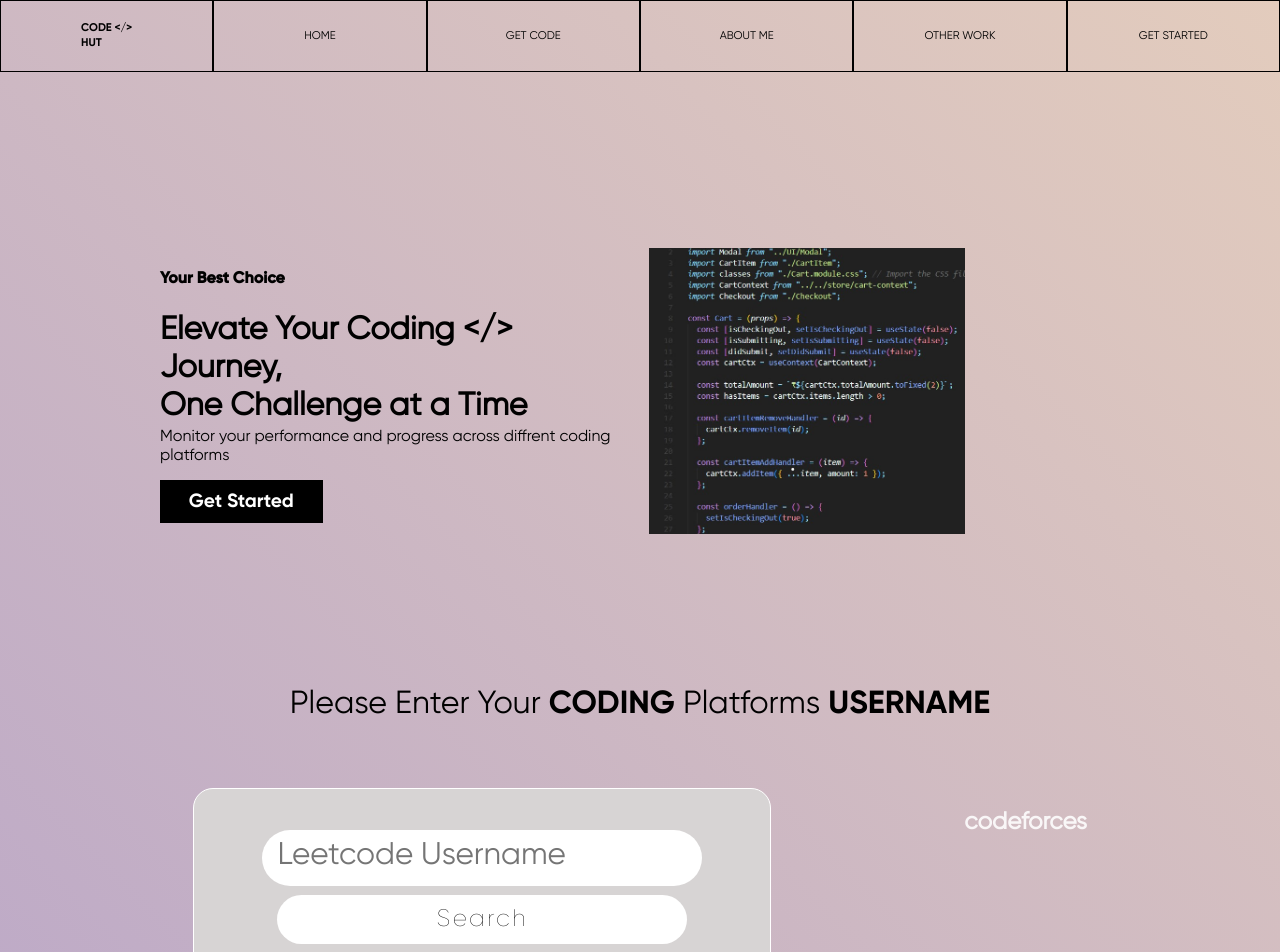
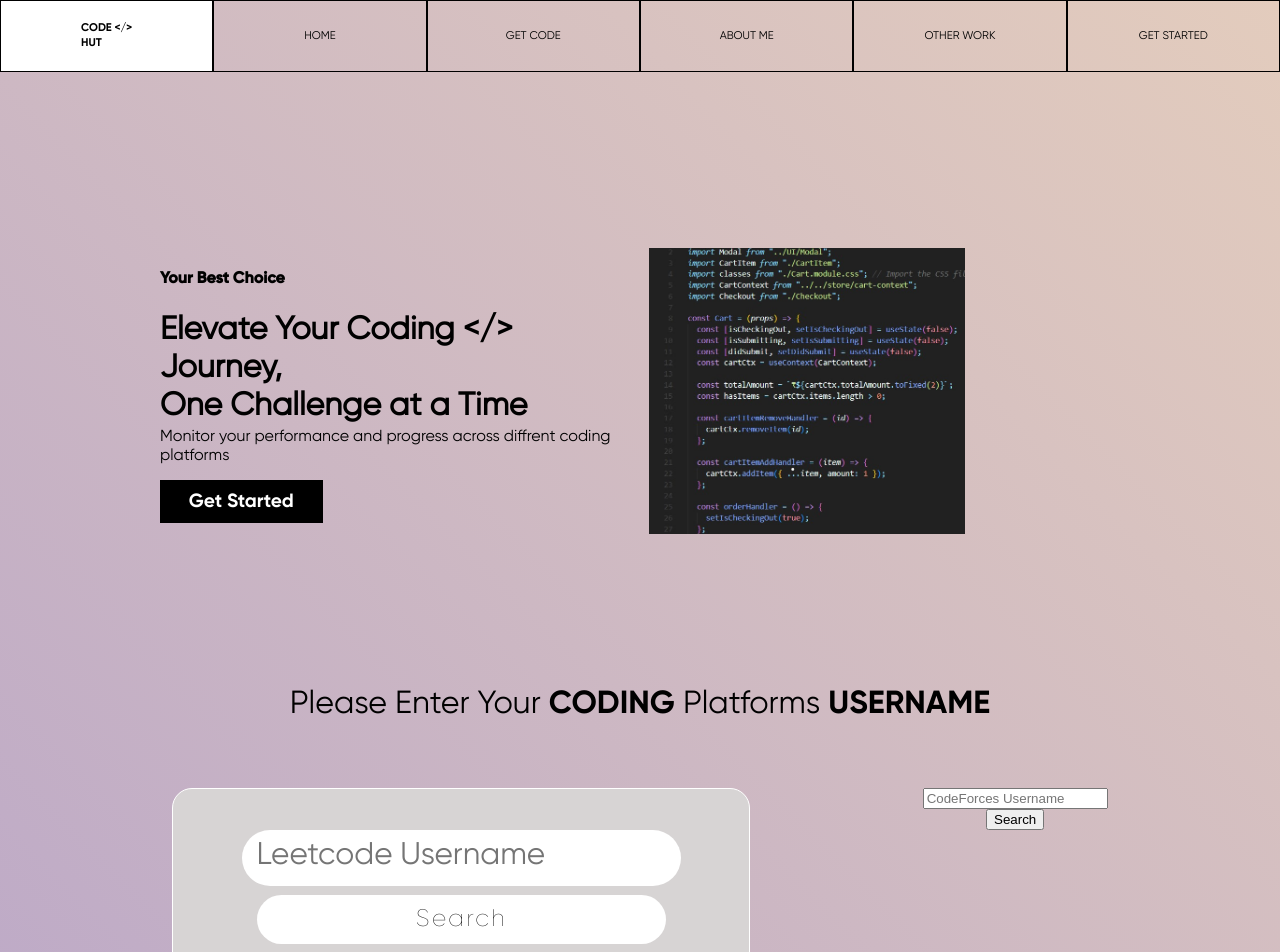
Before and after one commit to RaazKetan/CodeHut, a React (Vite) app: page / in a window 1280 px wide. Shown: the top 952 px of the page. Built offline with nearby package versions, Linux system fonts and the light colour scheme.

Commit message:
React Hook

```diff
--- /dev/null
+++ b/src/Components/Main/Main-Content/CodeForces/CodeForces.jsx
@@ -0,0 +1,24 @@
+// CodeForces.js
+import React, { useState } from 'react'; // Make sure to import useState
+import useFetchUserDetails from '../../../../hook/useFetchUserDetails';
+import SearchInput from './SearchInput'; // Make sure to import SearchInput
+import UserDetail from './UserDetail'; // Make sure to import UserDetail
+
+const CodeForces = () => {
+    const [user, setUser] = useState(null);
+ const { loading, error, fetchUserDetails } = useFetchUserDetails(
+   'https://codeforces.com',
+   setUser // Pass setUser as the callback to update the user state
+ );
+
+ return (
+    <div>
+      <SearchInput onSearch={fetchUserDetails} /> {/* Render the search input */}
+      {loading && <p>Loading...</p>}
+      {error && <p>Error: {error}</p>}
+      {user && <UserDetail user={user}/>}
+    </div>
+ );
+};
+
+export default CodeForces;
--- /dev/null
+++ b/src/Components/Main/Main-Content/CodeForces/SearchInput.jsx
@@ -0,0 +1,31 @@
+// components/SearchInput.js
+import React from 'react';
+// import classes from './SearchInput.module.css';
+
+const SearchInput = ({ onSearch }) => {
+ const [username, setUsername] = React.useState('');
+
+ const handleChange = (e) => {
+    setUsername(e.target.value);
+ };
+
+ const handleSubmit = (e) => {
+    e.preventDefault();
+    onSearch(username);
+ };
+
+ return (
+    <form onSubmit={handleSubmit}>
+      <input
+        value={username}
+        onChange={handleChange}
+        type="text"
+        placeholder="CodeForces Username"
+        // className={searchbar}
+      />
+      <button type="submit">Search</button>
+    </form>
+ );
+};
+
+export default SearchInput;
--- /dev/null
+++ b/src/Components/Main/Main-Content/CodeForces/UserDetail.jsx
@@ -0,0 +1,20 @@
+// UserProfile.js
+// import classes from "./UserDetails.module.css"; // Assuming you have a CSS module for styling
+
+const UserProfile = ({ user }) => {
+ if (!user) return <p>Loading...</p>;
+console.log(user.result[0].rating);
+ return (
+    <div >
+      <div >
+        {/* <h2 >Username: {user.handle}</h2> Updated property name */}
+        <p >Rank: {user.rank}</p> {/* Updated property name */}
+        <p >Rating: {user.rating}</p> {/* New property */}
+        <p >Max Rating: {user.maxRating}</p> {/* New property */}
+        {/* Display other details as needed */}
+      </div>
+    </div>
+ );
+};
+
+export default UserProfile;
--- a/src/Components/Main/Main-Content/Leetcode/LeetCode.jsx
+++ b/src/Components/Main/Main-Content/Leetcode/LeetCode.jsx
@@ -1,39 +1,23 @@
 // LeetCode.js
-import { useState, useCallback } from 'react';
+import { useState } from "react";
+import useFetchUserDetails from "../../../../hook/useFetchUserDetails";
 import SearchInput from './SearchInput';
 import UserDetails from './UserDetails';
 import classes from './LeetCode.module.css';
 
 const LeetCode = () => {
  const [user, setUser] = useState(null);
- const fetchUserDetails = useCallback(async (username) => {
-
-    try {
-      const response = await fetch(`https://leetcode-stats-api.herokuapp.com//${username}`);
-      const result = await response.json();
-      console.log(result);
-      const userDetails = {
-        uname:username,
-        status: result.status,
-        totalSolved: result.totalSolved,
-        easySolved: result.easySolved,
-        mediumSolved: result.mediumSolved,
-        hardSolved: result.hardSolved,
-        rank: result.ranking,
-        contributionPoints: result.contributionPoints,
-        reputation: result.reputation,
-        acceptanceRate: result.acceptanceRate
-      };
-      setUser(userDetails);
-    } catch (error) {
-      console.error(error);
-    }
- }, [setUser]);
+ const { loading, error, fetchUserDetails } = useFetchUserDetails(
+ 'https://leetcode-stats-api.herokuapp.com',
+ setUser // Pass setUser as the callback to update the user state
+);
 
  return (
     <section className={classes.content}>
       <SearchInput onSearch={fetchUserDetails} />
-      {user && <UserDetails user={user} />}
+      {loading && <p>Loading...</p>}
+      {error && <p>Error: {error}</p>}
+      {user && <UserDetails user={user}/>}
     </section>
  );
 };
--- a/src/Components/Main/Main-Content/Leetcode/UserDetails.jsx
+++ b/src/Components/Main/Main-Content/Leetcode/UserDetails.jsx
@@ -10,7 +10,7 @@ const UserProfile = ({ user }) => {
       </div>
       <div className={classes.detailsContainer}>
         <h2 className={classes.username}>Username: {user.uname}</h2>
-        <p className={classes.rank}>Rank: {user.rank}</p>
+        <p className={classes.rank}>Rank: {user.ranking}</p>
         <p className={classes.totalSolved}>
           Total Problems Solved: {user.totalSolved}
         </p>
--- a/src/Components/Main/Main-Content/MainContent.jsx
+++ b/src/Components/Main/Main-Content/MainContent.jsx
@@ -1,13 +1,12 @@
 import classes from './MainContent.module.css';
 import LeetCode from './Leetcode/LeetCode';
+import CodeForces from './CodeForces/CodeForces';
 const MainContent = () => {
 
     return (
         <div className={classes["main-content"]}>
         <LeetCode/>
-        <section className={classes["content-codeforces"]}>
-          <h1>codeforces</h1>
-        </section>
+        <CodeForces/>
       </div>
     );
 }
--- /dev/null
+++ b/src/hook/useFetchUserDetails.js
@@ -0,0 +1,38 @@
+// useFetchUserDetails.js
+import { useState, useCallback } from 'react';
+
+const useFetchUserDetails = (baseUrl, setUserDetails) => {
+ const [loading, setLoading] = useState(false);
+ const [error, setError] = useState(null);
+
+ const fetchUserDetails = useCallback(async (username) => {
+    setLoading(true);
+    setError(null);
+    try {
+      let url;
+      if (baseUrl.includes('leetcode-stats-api.herokuapp.com')) {
+        // For LeetCode, the username is part of the URL path
+        url = new URL(`${baseUrl}/${username}`);
+      } else if (baseUrl.includes('codeforces.com')) {
+        // For Codeforces, use query parameters
+        url = new URL(`${baseUrl}/api/user.info`);
+        url.searchParams.append('handles', username);
+      }
+
+      const response = await fetch(url.toString());
+      if (!response.ok) {
+        throw new Error('Failed to fetch user details');
+      }
+      const data = await response.json();
+      setUserDetails(data);
+    } catch (error) {
+      setError(error.message);
+    } finally {
+      setLoading(false);
+    }
+ }, [baseUrl, setUserDetails]);
+
+ return { loading, error, fetchUserDetails };
+};
+
+export default useFetchUserDetails;
```
Also changed, not shown: src/Components/Main/Main-Content/CodeForces/CodeForces.module.css (added).
